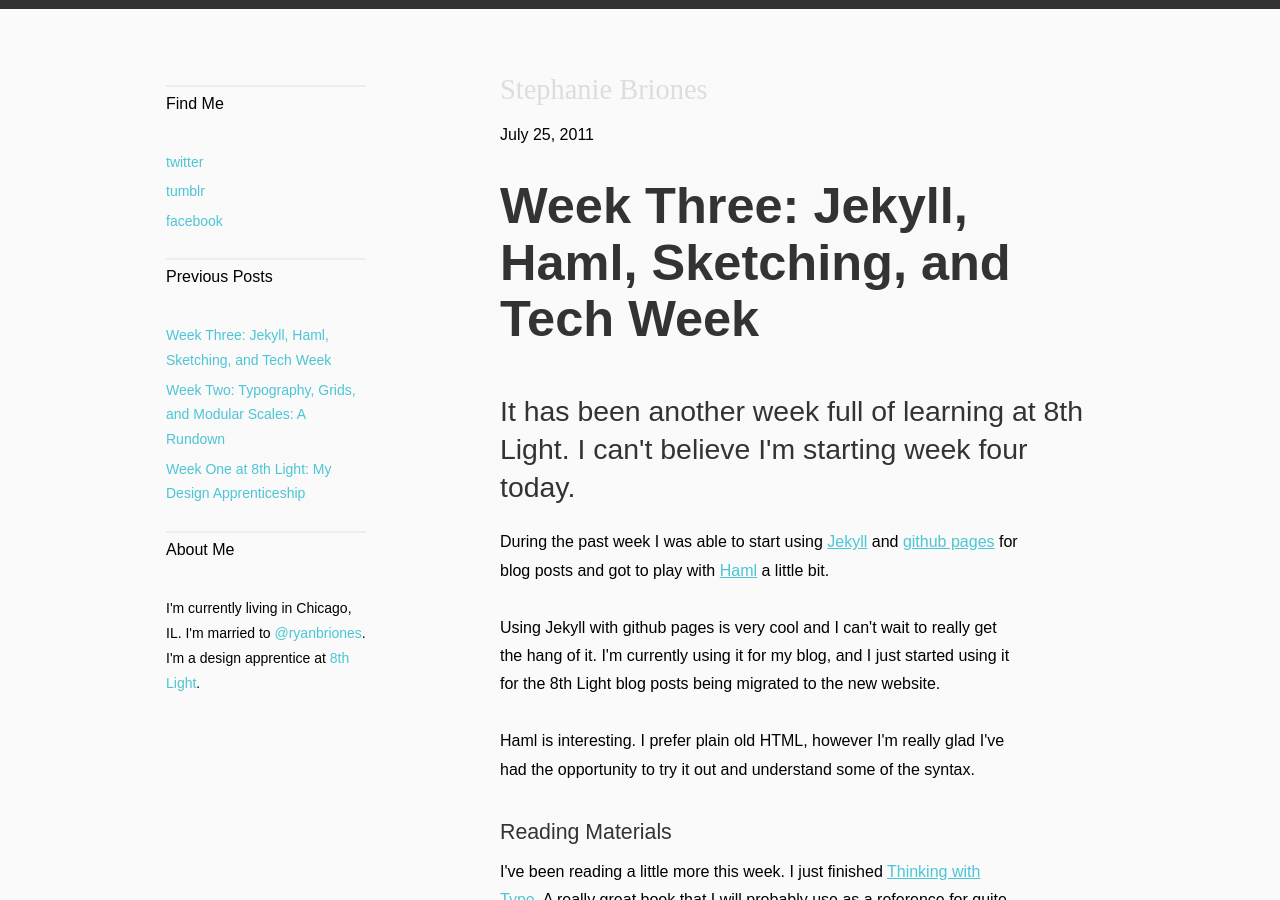
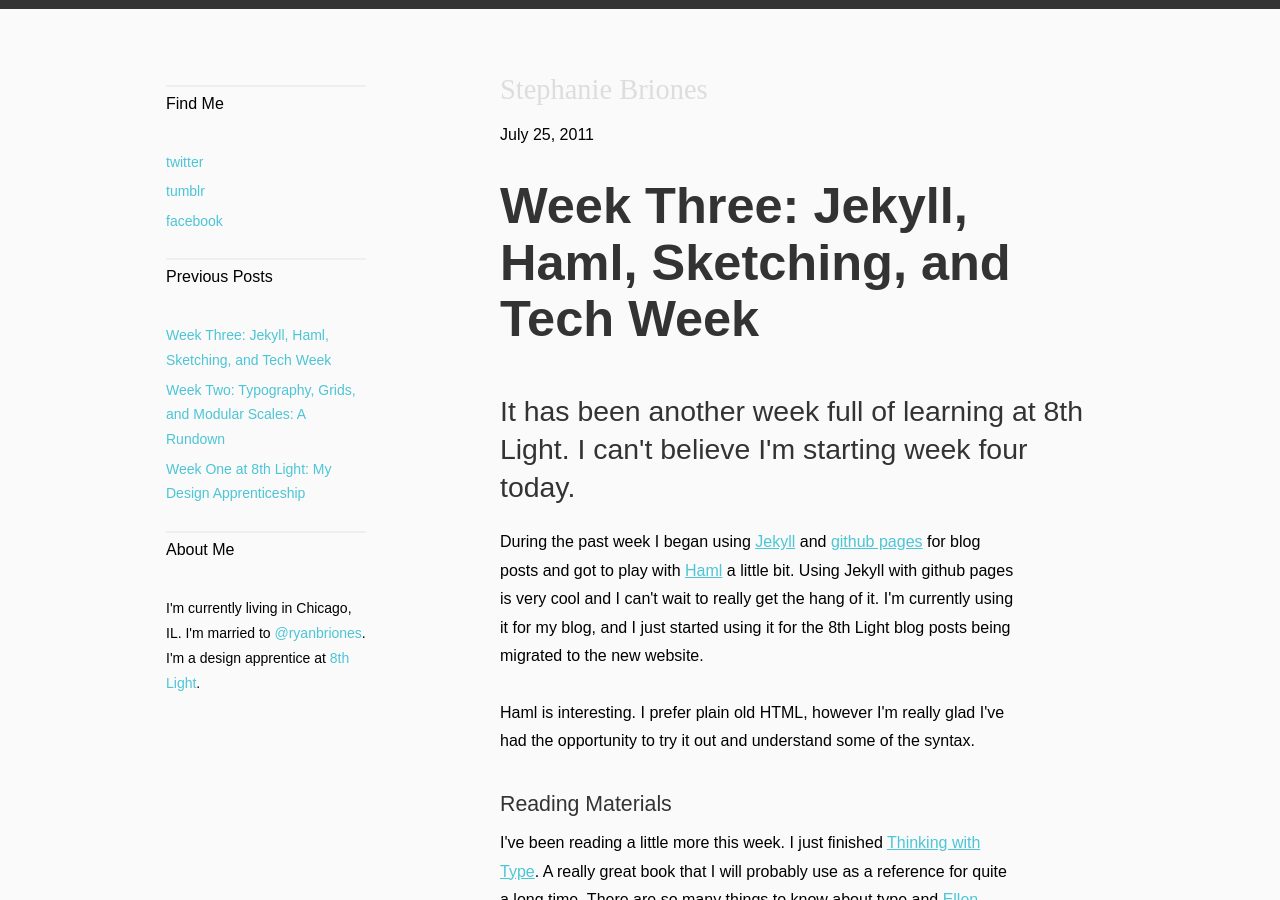
Before and after one commit to smbriones/smbriones.github.com, a Jekyll site: the page built from _posts/2011-07-25-week-three.html, in a window 1280 px wide and 900 px high. Built offline with Jekyll 4.4.1, drawn with Linux system fonts in a browser that asks for light colours; nearby versions of some CDN libraries.

Commit message:
editing post

```diff
--- a/_posts/2011-07-25-week-three.html
+++ b/_posts/2011-07-25-week-three.html
@@ -9,17 +9,13 @@ snippet: "It has been another week full of learning at 8th Light. I can't believ
 <h2>{{ page.snippet }}</h2>
 
 <p>
-  During the past week I was able to start using
+  During the past week I began using
   <a href="http://jekyllrb.com/">Jekyll</a> and <a href="http://pages.github.com/">github pages</a>
   for blog posts and got to play with <a href="http://haml-lang.com/">Haml</a> a little bit.
-</p>
-
-<p>
   Using Jekyll with github pages is very cool and I can't wait to really get the hang of it. I'm
   currently using it for my blog, and I just started using it for the 8th Light blog posts being
   migrated to the new website.
 </p>
-
 <p>
   Haml is interesting. I prefer plain old HTML, however I'm really glad I've had the opportunity
   to try it out and understand some of the syntax.
```
